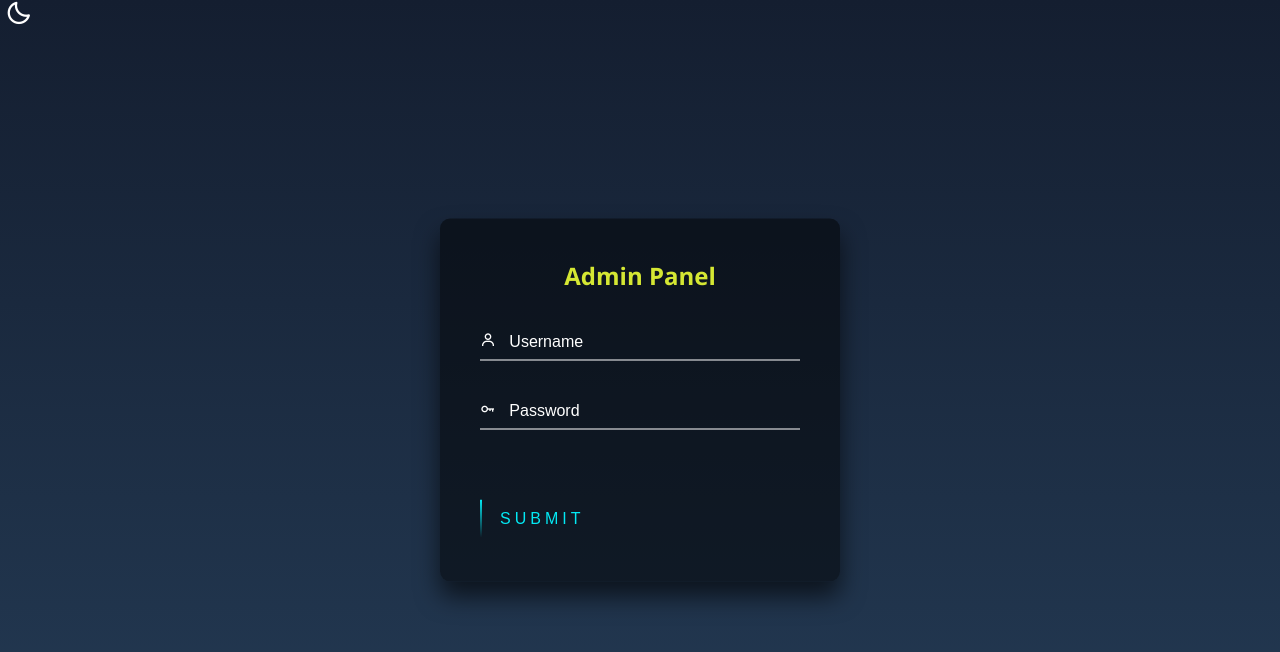
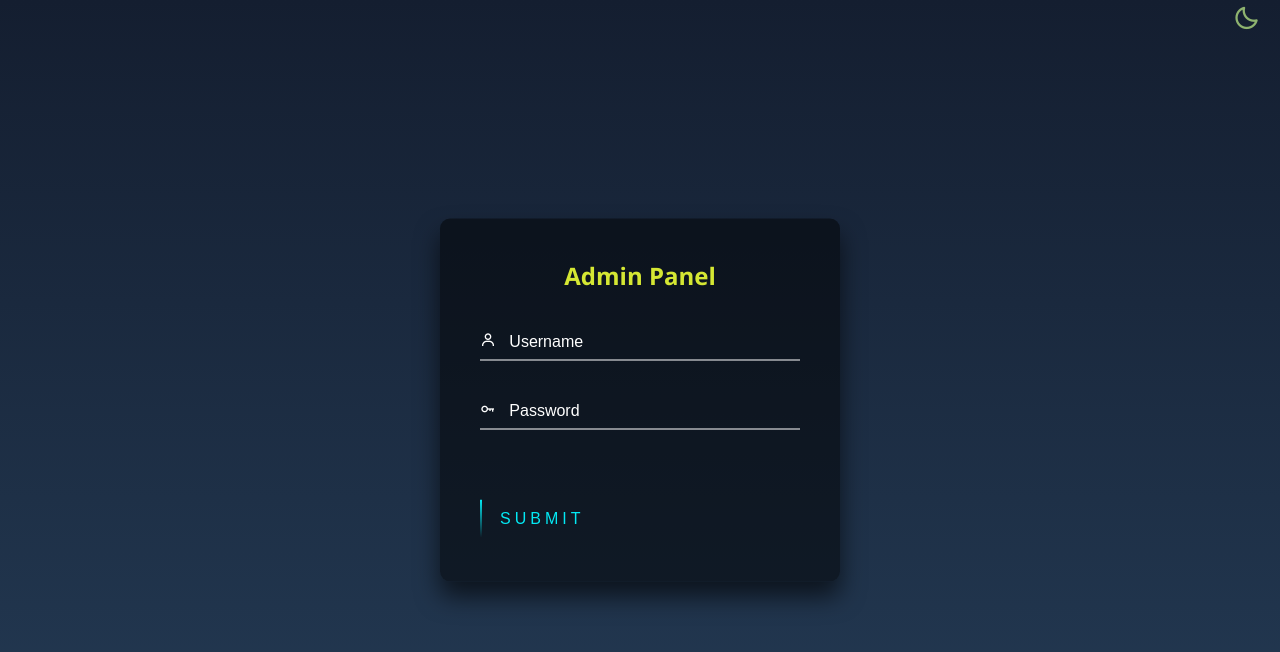
Before and after one commit to DhaanuI/Snips-Spikes, a plain HTML site: page Frontend/html/admin.html in a window 1280 px wide. Drawn offline with nearby package versions, Linux system fonts and the light colour scheme.

Commit message:
Styles Added

```diff
--- a/Frontend/css/admin.css
+++ b/Frontend/css/admin.css
@@ -29,7 +29,11 @@
 #moon{
   font-size: 1.7rem;
   color: white;
-  margin-left: 5px;
+  margin-right: 20px;
+  padding-top: 5px;
+  display: flex;
+  justify-content: flex-end;
+  align-items: center;
 }
 
 #moon:hover{
```
